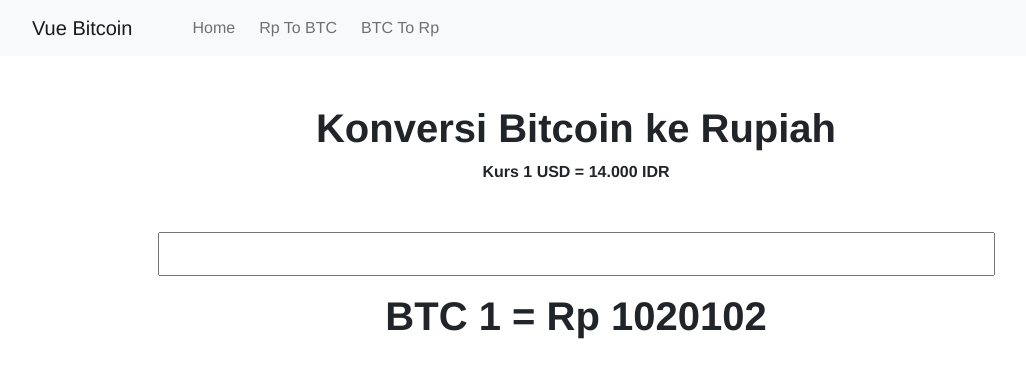
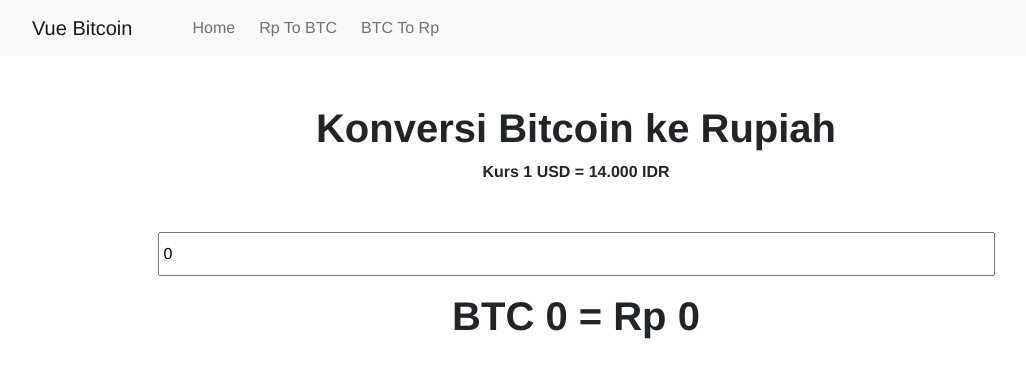
Before and after one commit to ajiprasetyo471/Vue_Bitcoin, a Vue app: page /btc-to-rp in a window 1280 px wide. Shown: the top 378 px of the page, without its empty margins (64-1090 px from the left). Built offline with nearby package versions, Linux system fonts and the light colour scheme.

Commit message:
finish integration BtcToRp

```diff
--- a/src/components/BtcToRp.vue
+++ b/src/components/BtcToRp.vue
@@ -6,17 +6,43 @@
       </h1>
       <p class="text-center mt-1 fw-bold">Kurs 1 USD = 14.000 IDR</p>
       <div class="d-flex justify-content-center mt-5">
-        <input type="number" class="w-75 py-2 px-1" />
+        <input
+          type="number"
+          v-model="inputBtc"
+          @input="convertBtcToRp(inputBtc)"
+          class="w-75 py-2 px-1"
+        />
       </div>
       <h1 class="text-center mt-3" style="font-weight: 600">
-        BTC 1 = Rp 1020102
+        BTC {{ inputBtc }} = Rp {{ resultRp }}
       </h1>
     </div>
   </div>
 </template>
 
 <script>
+import axios from 'axios';
+
 export default {
   name: 'BtcToRp',
+  data() {
+    return {
+      inputBtc: 0,
+      resultRp: 0,
+    };
+  },
+  methods: {
+    async convertBtcToRp(inputNumber) {
+      axios
+        .get(`https://blockchain.info/tobtc?currency=USD&value=1`)
+        .then((response) => {
+          let usdToBtc = response.data;
+          this.resultRp = (inputNumber * 14000) / usdToBtc;
+        })
+        .catch((error) => {
+          console.log(error);
+        });
+    },
+  },
 };
 </script>
```
